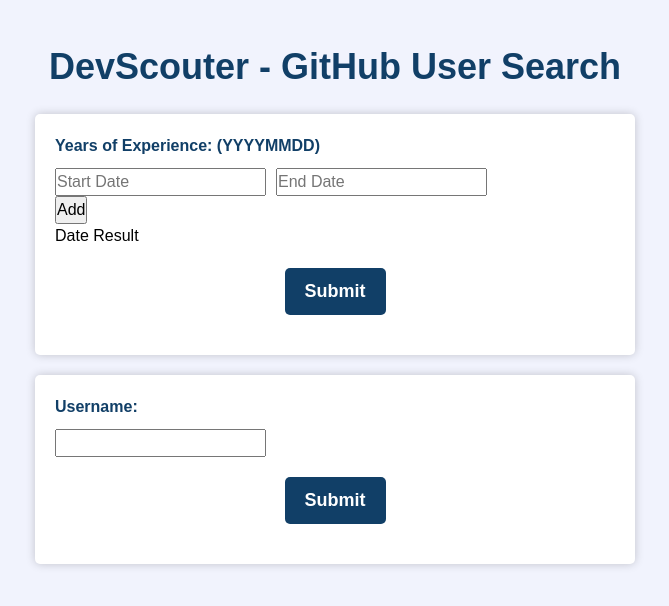
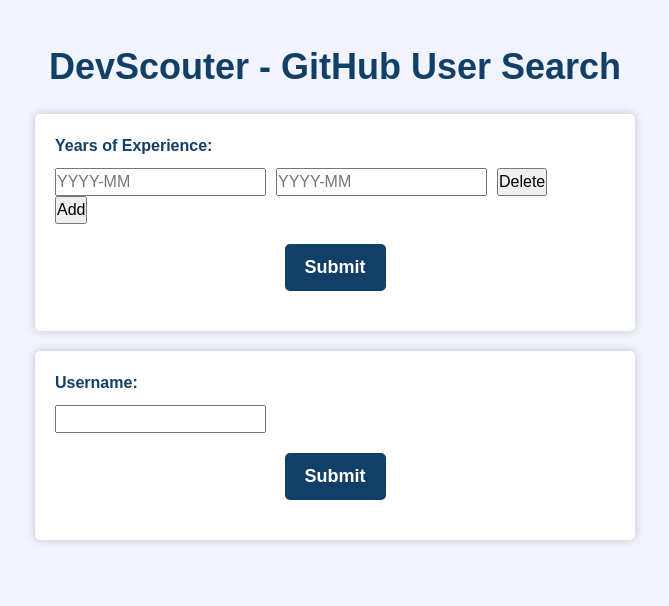
Before and after one commit to DevScouter/devscouter-react, a React (Create React App) app: page / in a window 1280 px wide. Shown: the top 606 px of the page, without its empty margins (305-974 px from the left). Built offline with nearby package versions, Linux system fonts and the light colour scheme; no server answers.

Commit message:
Receive date pairs and calculate the result (#19)
* Add basic calculation functionality

* Finish component and add unit tests

Closes #15

```diff
--- a/src/components/DateBox/DateBox.js
+++ b/src/components/DateBox/DateBox.js
@@ -4,6 +4,8 @@ import DateResult from './DateResult/DateResult';
 
 const DateBox = () => {
   const [datePairCount, setDatePairCount] = useState(1);
+  const [experiences, setExperiences] = useState([]);
+  const [showDateResult, setShowDateResult] = useState(false);
 
   const addDatePair = () => {
     setDatePairCount(prevCount => prevCount + 1);
@@ -13,11 +15,57 @@ const DateBox = () => {
     <DatePair key={index} />
   ));
 
+  const calculateExperience = event => {
+    event.preventDefault();
+    const dateForm = document.getElementById('date-form');
+    const dateInputs = dateForm.querySelectorAll('input');
+    const dateArray = Array.from(dateInputs, dateInput => dateInput.value.replace(/\D/g, ''));
+
+    if (dateArray.some(date => date === '')) {
+      alert('Please fill out all date inputs.');
+      return;
+    }
+
+    const datePairs = dateArray.reduce((pairs, _, index, array) => {
+      if (index % 2 === 0 && array[index + 1]) {
+        const startDate = array[index];
+        const endDate = array[index + 1];
+
+        if (startDate >= endDate) {
+          alert('Start date must be before end date.');
+          return [];
+        }
+
+        if (startDate.length !== 6 || endDate.length !== 6) {
+          alert('Please enter a valid date. (YYYYMM)');
+          return [];
+        }
+
+        const startYear = parseInt(startDate.substring(0, 4), 10);
+        const startMonth = parseInt(startDate.substring(4, 6), 10);
+        const endYear = parseInt(endDate.substring(0, 4), 10);
+        const endMonth = parseInt(endDate.substring(4, 6), 10);
+
+        const totalMonths = (endYear - startYear) * 12 + (endMonth - startMonth);
+        const totalYears = Math.floor(totalMonths / 12);
+        const totalMonthsRemainder = totalMonths % 12;
+        const totalExperience = `${totalYears} years and ${totalMonthsRemainder} months`;
+
+        setShowDateResult(true);
+        return [...pairs, totalExperience];
+      }
+      return pairs;
+    }, []);
+
+    setExperiences(datePairs);
+  };
+
+
   return (
     <div>
       <form id="date-form" data-testid="date-form" className="search-form">
         <label className="form-label" htmlFor="start-date">
-          Years of Experience: (YYYYMMDD)
+          Years of Experience:
         </label>
         {datePairs}
         <button
@@ -29,12 +77,13 @@ const DateBox = () => {
         >
           Add
         </button>
-        <DateResult />
+        {showDateResult && <DateResult experiences={experiences} />}
         <button
           id="submit-date-button"
           data-testid="submit-date-button"
           className="form-button"
           type="submit"
+          onClick={calculateExperience}
         >
           Submit
         </button>
--- a/src/components/DateBox/DatePair/DatePair.js
+++ b/src/components/DateBox/DatePair/DatePair.js
@@ -1,6 +1,34 @@
-import React from 'react';
+import React, { useState } from 'react';
 
 const DatePair = () => {
+    const [startDate, setStartDate] = useState('');
+    const [endDate, setEndDate] = useState('');
+
+    const handleDateChange = (event, setDate) => {
+        const { value } = event.target;
+        const numericValue = value.replace(/\D/g, '');
+
+        if (numericValue.length >= 6) {
+            const year = numericValue.slice(0, 4);
+            const month = numericValue.slice(4, 6);
+            setDate(`${year}-${month}`);
+        } else {
+            setDate(numericValue);
+        }
+    };
+
+    const deleteDatePair = event => {
+        event.preventDefault();
+        const datePair = event.target.closest('.date-pair');
+        const datePairs = document.querySelectorAll('.date-pair');
+
+        if (datePairs.length > 1) {
+            datePair.remove();
+        } else {
+            alert('You must have at least one date pair.');
+        }
+    };
+
     return (
         <div className="date-pair">
             <input
@@ -9,7 +37,9 @@ const DatePair = () => {
                 className="form-input"
                 type="text"
                 name="start-date"
-                placeholder="Start Date"
+                value={startDate}
+                onChange={event => handleDateChange(event, setStartDate)}
+                placeholder="YYYY-MM"
             />
             <input
                 id="end-date-input"
@@ -17,8 +47,19 @@ const DatePair = () => {
                 className="form-input"
                 type="text"
                 name="end-date"
-                placeholder="End Date"
+                value={endDate}
+                onChange={event => handleDateChange(event, setEndDate)}
+                placeholder="YYYY-MM"
             />
+            <button
+                id="delete-pair-button"
+                data-testid="delete-pair-button"
+                className="delete-button"
+                type="button"
+                onClick={deleteDatePair}
+            >
+                Delete
+            </button>
         </div>
     );
 }
--- a/src/components/DateBox/DateResult/DateResult.js
+++ b/src/components/DateBox/DateResult/DateResult.js
@@ -1,9 +1,14 @@
 import React from 'react';
 
-const DateResult = () => {
+const DateResult = ({ experiences }) => {
     return (
         <div className="date-result">
-            Date Result
+            <h2> Experiences </h2>
+            <ul>
+                {experiences.map((experience, index) => (
+                    <li key={index}>{experience}</li>
+                ))}
+            </ul>
         </div>
     );
 }
--- a/src/components/SearchBox/SearchBox.js
+++ b/src/components/SearchBox/SearchBox.js
@@ -17,7 +17,7 @@ const SearchBox = () => {
       return;
     }
 
-    setIsLoading(true); // TODO: add loading spinner
+    setIsLoading(true);
 
     try {
       const formattedUsername = username.trim().toLowerCase();
@@ -63,10 +63,7 @@ const SearchBox = () => {
           Submit
         </button>
       </form>
-
-      {isLoading &&
-        <LoadingModal />
-      }
+      {isLoading && <LoadingModal />}
       {showSearchResult && (
         <SearchResult
           username={username}
```
Also changed, not shown: 2 other files (tests, documents, lock files or other folders).
